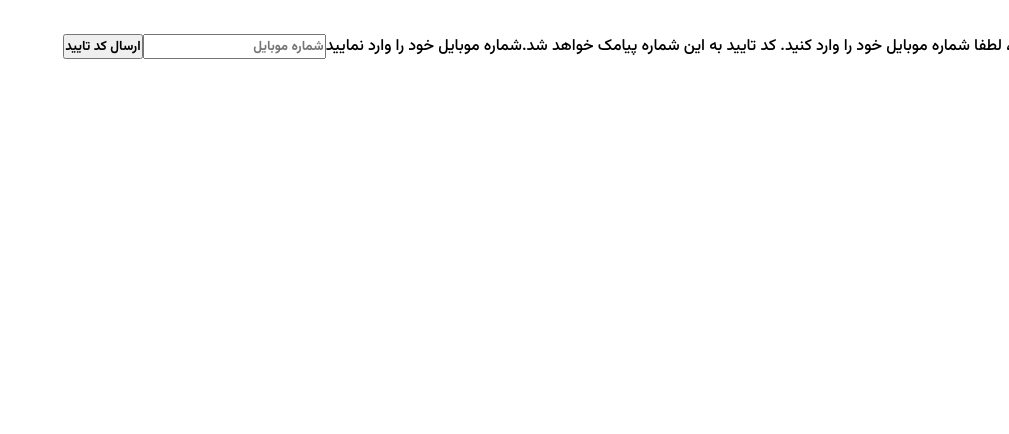
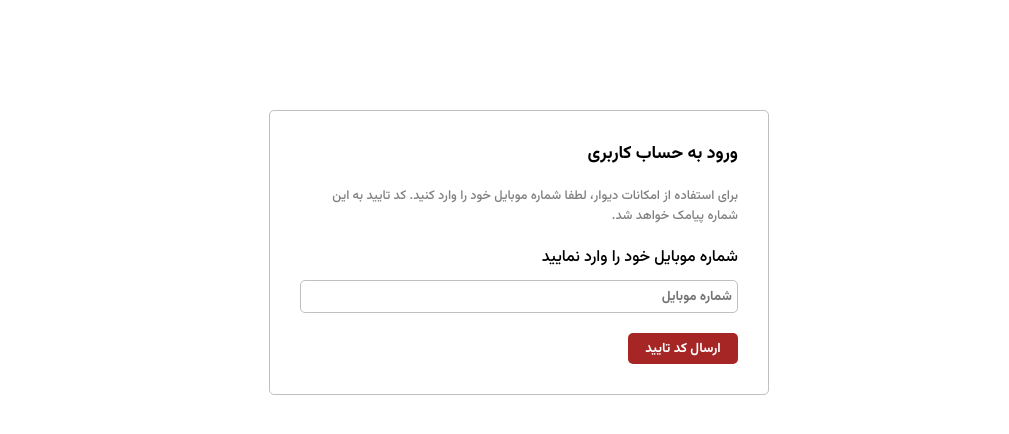
Before and after one commit to fatemehbazgir/divar, a React (Vite) app: page /auth in a window 1280 px wide. Shown: the top 434 px of the page, without its empty margins (271-1280 px from the left). Built offline with nearby package versions, Linux system fonts and the light colour scheme; no server answers.

Commit message:
Add loader and css

```diff
--- /dev/null
+++ b/src/components/modules/Loader.jsx
@@ -0,0 +1,9 @@
+import styles from "../modules/Loader.module.css"
+
+function Loader() {
+  return (
+    <div className={styles.container}><span className={styles.loader}></span></div>
+  )
+}
+
+export default Loader
--- /dev/null
+++ b/src/components/modules/Loader.module.css
@@ -0,0 +1,23 @@
+.container {
+  text-align: center;
+  margin-top: 150px;
+}
+.loader {
+  width: 30px;
+  height: 30px;
+  margin: auto;
+  border: 4px solid #ffc5c5;
+  border-bottom-color: #a62626;
+  border-radius: 50%;
+  display: inline-block;
+  box-sizing: border-box;
+  animation: rotation 1s linear infinite;
+}
+@keyframes rotation {
+  0% {
+    transform: rotate(0deg);
+  }
+  100% {
+    transform: rotate(360deg);
+  }
+}
--- a/src/components/templates/CheckOtpForm.jsx
+++ b/src/components/templates/CheckOtpForm.jsx
@@ -3,6 +3,8 @@
 import setCookie from "../../utils/cookie";
 import { useQuery } from "@tanstack/react-query";
 import { getProfile } from "../../services/user";
+
+import styles from "./CheckOtpForm.module.css";
 
 function CheckOtpForm({ code, setCode, mobile, setStep }) {
   const navigate = useNavigate();
@@ -23,7 +25,7 @@
     if (error) console.log(error.response.data.message);
   };
   return (
-    <form onSubmit={submitHandler}>
+    <form onSubmit={submitHandler} className={styles.form}>
       <p>تایید کد ارسال شده</p>
       <span>کد ارسال شده به شماره "{mobile}" را وارد کنید.</span>
       <label htmlFor="input">کد تایید را وارد کنید</label>
@@ -35,7 +37,7 @@
         onChange={(e) => setCode(e.target.value)}
       />
       <button type="submit">ورود</button>
-      <button onClick={() => setStep(1)}>تغییر شماره موبایل</button>
+      <button onClick={() => setStep(1)} className={styles.backButton}>تغییر شماره موبایل</button>
     </form>
   );
 }
--- /dev/null
+++ b/src/components/templates/CheckOtpForm.module.css
@@ -0,0 +1,43 @@
+.form{
+    max-width: 500px;
+    margin: auto;
+    display: flex;
+    flex-direction: column;
+    margin-top: 100px;
+    border: 1px solid silver;
+    border-radius: 5px;
+    padding: 30px;
+}
+
+.form p {
+    font-size: 1.1rem;
+    font-weight: 400;
+    margin-bottom: 20px;
+}
+.form span{
+    color: gray;
+    font-size: 0.8rem;
+    margin-bottom: 20px;
+}
+.form input{
+    margin: 10px 0 20px;
+    padding: 5px;
+    border: 1px solid silver;
+    border-radius: 5px;
+}
+.form button{
+    width: 70px;
+    padding: 5px 10px;
+    border: none;
+    background-color: #a62626;
+    color: #fff;
+    border-radius: 5px;
+    cursor: pointer;
+}
+.form .backButton{
+     background-color: #fff;
+     color: #a62626;
+     border: 1px solid #a62626;
+     widows: 150px;
+     margin-top: 30px;
+}
--- a/src/components/templates/SendOtpForm.jsx
+++ b/src/components/templates/SendOtpForm.jsx
@@ -1,5 +1,7 @@
 import React from "react";
 import { sendOtp } from "../../services/auth";
+
+import styles from "./SendOtpForm.module.css"
 
 function SendOtpForm({ setStep, mobile, setMobile }) {
   const submitHandler = async (event) => {
@@ -12,7 +14,7 @@
     if(error)console.log(error.response.data.message);
   };
   return (
-    <form onSubmit={submitHandler}>
+    <form onSubmit={submitHandler} className={styles.form}>
       <p>ورود به حساب کاربری</p>
       <span>
         برای استفاده از امکانات دیوار، لطفا شماره موبایل خود را وارد کنید. کد
--- /dev/null
+++ b/src/components/templates/SendOtpForm.module.css
@@ -0,0 +1,37 @@
+.form {
+  max-width: 500px;
+  margin: auto;
+  display: flex;
+  flex-direction: column;
+  margin-top: 100px;
+  border: 1px solid silver;
+  border-radius: 5px;
+  padding: 30px;
+}
+.form p {
+  font-size: 1.1rem;
+  font-weight: 400;
+  margin-bottom: 20px;
+}
+.form span {
+  color: gray;
+  font-size: 0.8rem;
+  margin-bottom: 20px;
+}
+
+.form input {
+  margin: 10px 0 20px;
+  padding: 5px;
+  border: 1px solid silver;
+  border-radius: 5px;
+}
+
+.form button{
+    width: 110px;
+    padding: 5px 10px;
+    border: none;
+    background-color: #a62626;
+    color: #fff;
+    border-radius: 5px;
+    cursor: pointer;
+}
--- a/src/router/Router.jsx
+++ b/src/router/Router.jsx
@@ -6,11 +6,12 @@
 import PageNotFound from "../pages/404";
 import { useQuery } from "@tanstack/react-query";
 import { getProfile } from "../services/user";
+import Loader from "../components/modules/Loader";
 
 function Router() {
   const { data, isLoading } = useQuery(["profile"], getProfile);
 
-  if (isLoading) return <h1>Loading...</h1>;
+  if (isLoading) return <Loader />;
   return (
     <Routes>
       <Route index element={<HomePage />} />
```
